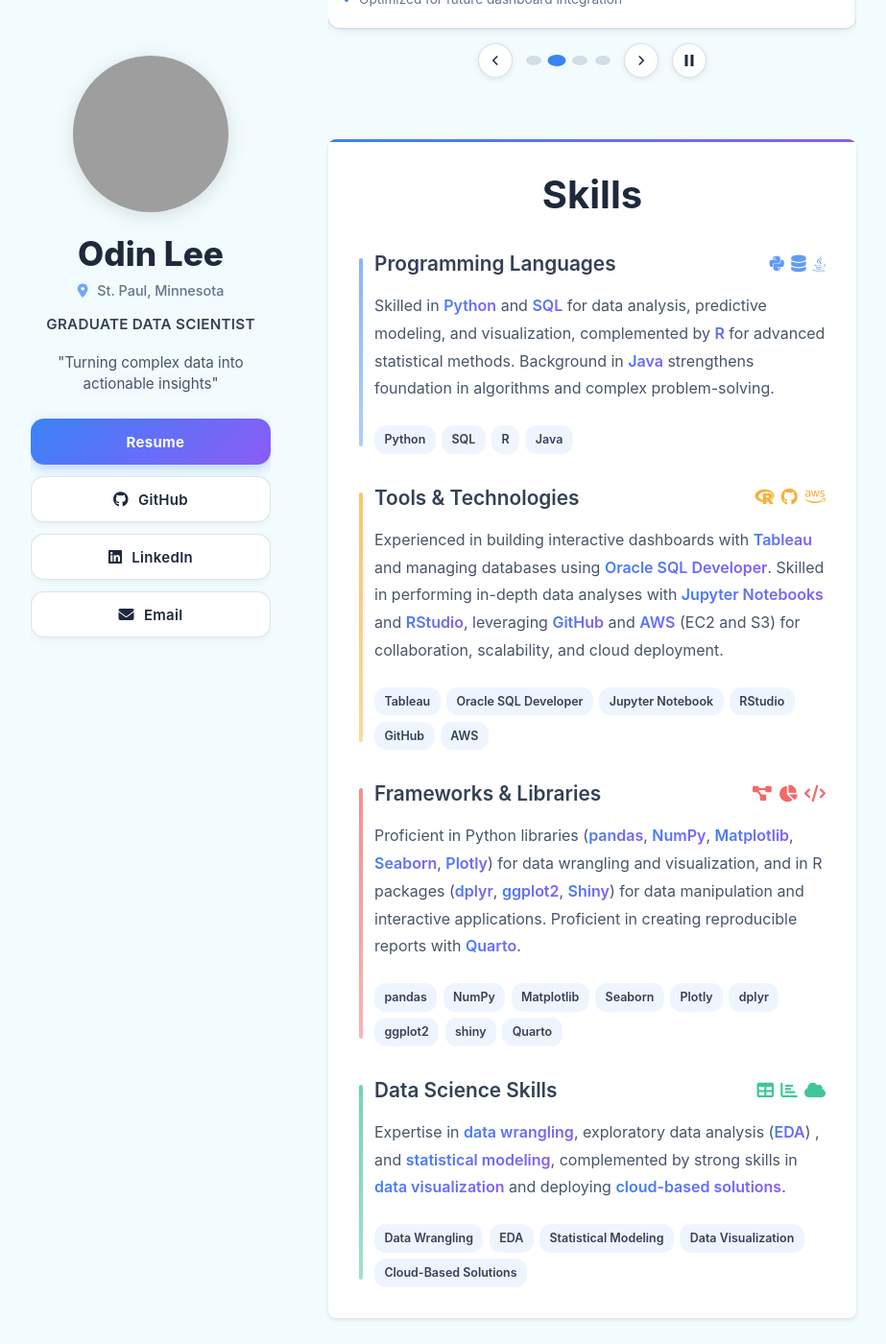
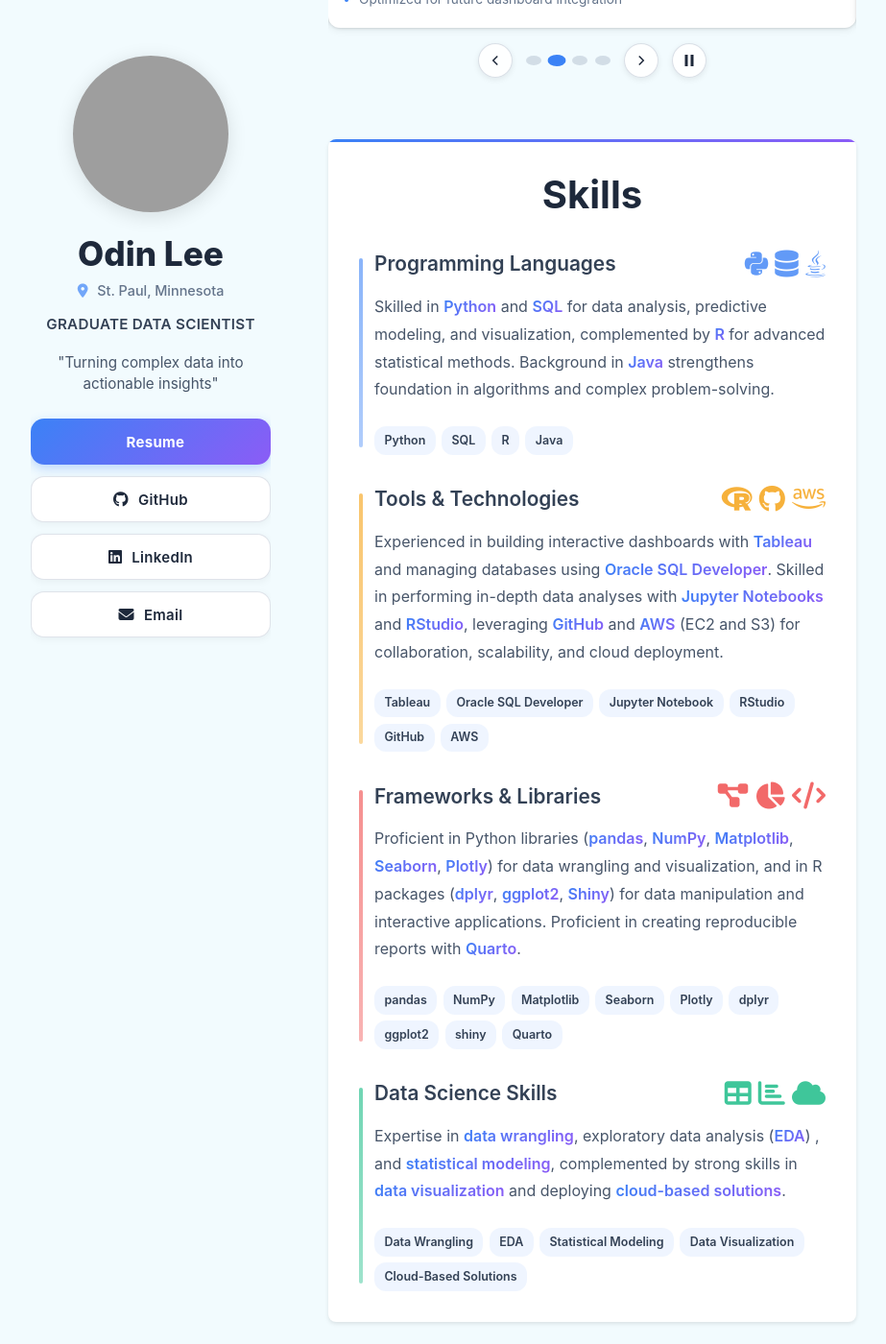
Before and after one commit to OdinLeePro/OdinLeePro.github.io, a Jekyll site: the page built from index.md, in a window 1280 px wide and 1400 px high, scrolled down 1622 px. Shown: the whole window at 96% size, without its empty margins (178-1101 px from the left). Built offline with Jekyll 4.4.1, drawn with Linux system fonts in a browser that asks for light colours; grey boxes are pictures that could not be loaded.

Commit message:
Add files via upload

```diff
--- a/assets/css/style.scss
+++ b/assets/css/style.scss
@@ -819,8 +819,8 @@ including layout wrappers, base button design, hover/focus states, and style var
 /* Skill rows - clean and simple like About paragraphs */
 .skill-row {
   position: relative;
-  padding-left: 1rem; /* Space for left accent bar like About paragraphs */
-  margin-bottom: 0; /* Remove card-like spacing */
+  padding-left: 1rem;
+  margin-bottom: 0;
 }
 
 /* Left accent bars - similar to About section paragraphs */
@@ -881,13 +881,13 @@ including layout wrappers, base button design, hover/focus states, and style var
 /* Subtitle styling to match About section hierarchy */
 .skill-row .sub-title {
   margin: 0;
-  padding-left: 0; /* Remove extra padding since we have the left bar */
-  font-size: 1.3rem; /* Match the sub-title size from About */
+  padding-left: 0;
+  font-size: 1.3rem;
   line-height: 1.3;
   font-weight: 600;
   color: $heading-color;
 }
-.skill-row .sub-title::before { content: none; } /* Remove default sub-title bar */
+.skill-row .sub-title::before { content: none; }
 
 /* Icons with section-specific coloring */
 .skill-icons {
@@ -897,7 +897,7 @@ including layout wrappers, base button design, hover/focus states, and style var
   justify-self: end;
 }
 .skill-icons i {
-  font-size: 1.1rem;
+  font-size: 1.75rem;
   opacity: .8;
 }
 
@@ -920,11 +920,11 @@ including layout wrappers, base button design, hover/focus states, and style var
 
 /* Body copy - match About section paragraph styling */
 .skill-row p {
-  margin: 0 0 1.5rem 0; /* Match About paragraph spacing */
-  font-size: 1rem; /* Match About paragraph size */
-  line-height: 1.8; /* Match About paragraph line height */
+  margin: 0 0 1.5rem 0;
+  font-size: 1rem;
+  line-height: 1.8;
   color: $text-color;
-  padding-left: 0; /* Remove padding since we have the left bar on the container */
+  padding-left: 0;
 }
 .skill-row p:last-child { margin-bottom: 0; }
 
```
